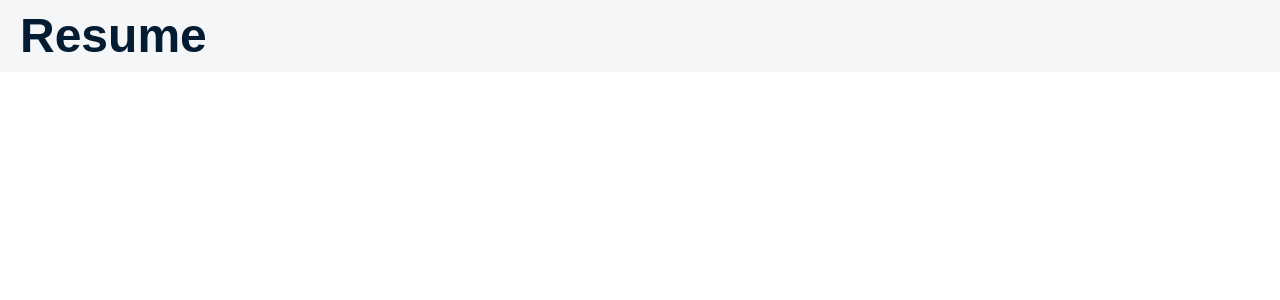
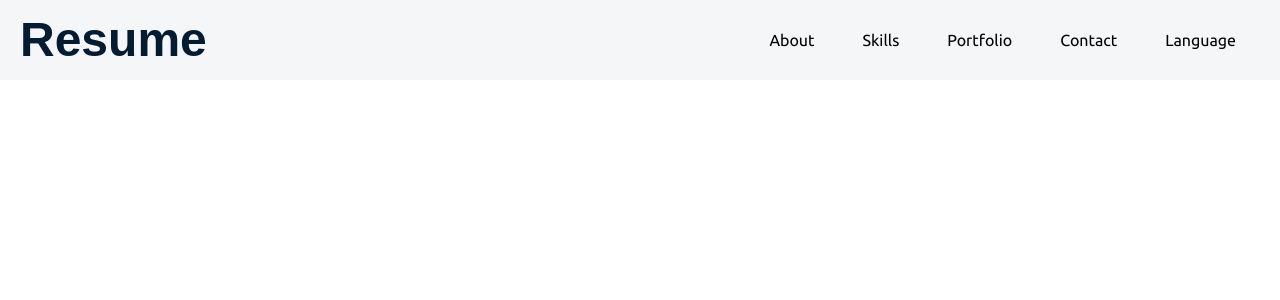
Before and after one commit to AubreyLin0/personal-cv, a React (Vite) app: page / in a window 1280 px wide. Shown: the top 300 px of the page. Built offline with nearby package versions, Linux system fonts and the light colour scheme; a web font is replaced by a local one.

Commit message:
add list buttons

```diff
--- a/src/componets/Navbar.tsx
+++ b/src/componets/Navbar.tsx
@@ -1,22 +1,33 @@
-import React from "react";
+import { List, ListItemButton } from "@mui/material";
+import { LINKS } from "../constants";
 
 const Navbar = () => {
+  const scrollToTop = () => {
+    window.scrollTo({
+      top: 0,
+      behavior: "smooth",
+    });
+  };
   return (
-    <nav className="px-5 py-3">
+    <nav className="px-5 py-3 flex justify-between">
       <button
         className="text-dark-blue font-mercado font-extrabold text-5xl"
-        //Scroll to the top of the page
-        onClick={() => {
-          window.scrollTo({
-            top: 0,
-            behavior: "smooth",
-          });
-        }}
+        onClick={scrollToTop}
       >
         Resume
       </button>
-
-      {/* <NavLinks setLocal={props.setLocal} /> */}
+      <List sx={{ display: "flex" }}>
+        {LINKS.map((link) => {
+          return (
+            <ListItemButton
+              key={link.en}
+              sx={{ borderRadius: "5px", margin: "0 8px" }}
+            >
+              {link.en}
+            </ListItemButton>
+          );
+        })}
+      </List>
     </nav>
   );
 };
--- /dev/null
+++ b/src/constants/index.ts
@@ -0,0 +1,29 @@
+import { Languages } from "../types";
+
+export const LINKS: Languages[] = [
+  {
+    en: "About",
+    ja: "自己紹介",
+    tw: "關於我",
+  },
+  {
+    en: "Skills",
+    ja: "スキル",
+    tw: "技能",
+  },
+  {
+    en: "Portfolio",
+    ja: "ポートフォリオ",
+    tw: "作品集",
+  },
+  {
+    en: "Contact",
+    ja: "連絡先",
+    tw: "聯絡我",
+  },
+  {
+    en: "Language",
+    ja: "言語",
+    tw: "語言",
+  },
+];
--- /dev/null
+++ b/src/types/index.ts
@@ -0,0 +1,5 @@
+export type Languages = {
+  en: string;
+  ja: string;
+  tw: string;
+};
```
